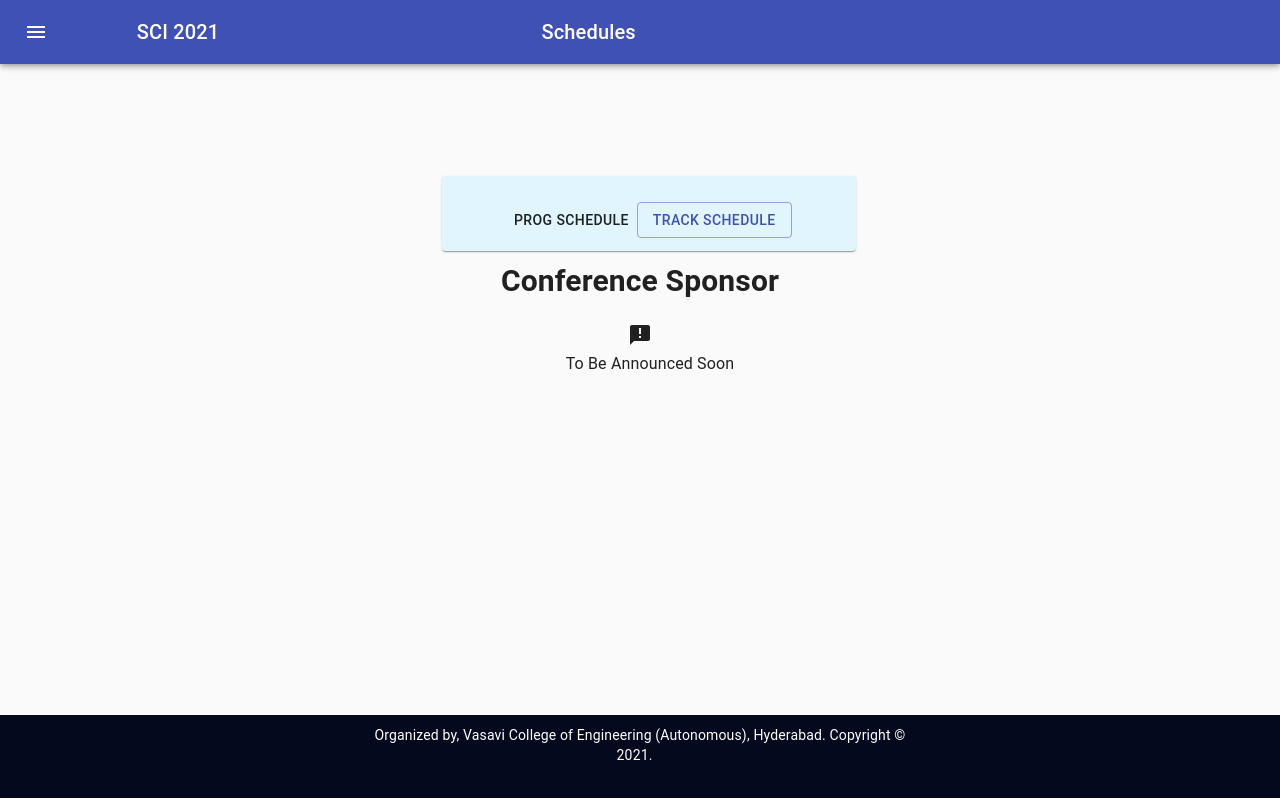
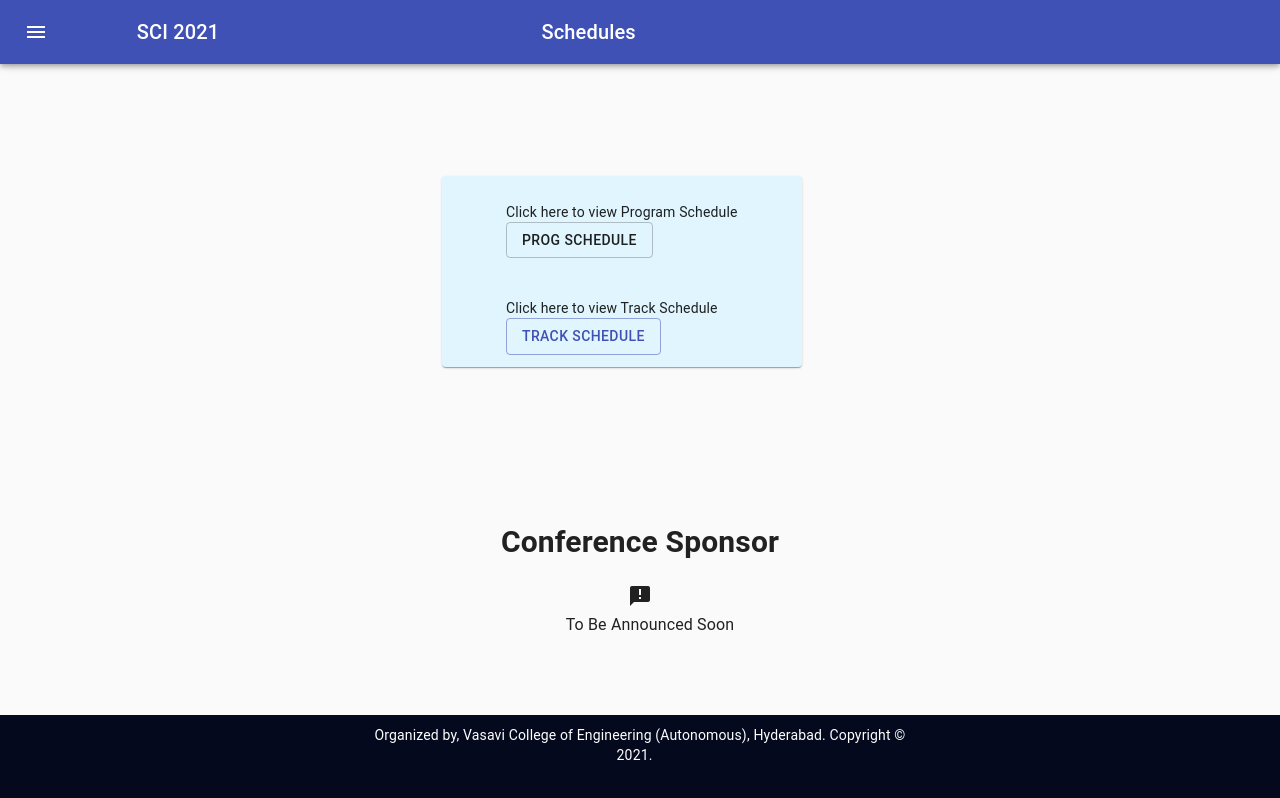
Before and after one commit to KovuriPrashastha/sci-21, a React (Create React App) app: page /schedules in a window 1280 px wide. Built offline with nearby package versions, Linux system fonts and the light colour scheme.

Commit message:
Schedule changes

```diff
--- a/src/components/home/css/home.css
+++ b/src/components/home/css/home.css
@@ -83,6 +83,6 @@
 }
 @media (max-width: 700px) {
   .firstComponent{
-    margin-top: -15%;
+    margin-top: 0%;
   }
 }
--- a/src/components/schedules/index.js
+++ b/src/components/schedules/index.js
@@ -28,21 +28,42 @@ class Schedules extends Component {
             }}
           >
 
-          <Button>
+          <Typography variant='p' gutterBottom align='left'>
+              Click here to view Program Schedule
+            </Typography>
+            <br />
+            <div className='schedule'>
+              <Button
+                target='_blank'
+                variant='outlined'
+                href='https://vce.ac.in/icsci/docs/schedule.pdf'
+                style={{ marginRight: '10%' }}
+              >
                 PROG SCHEDULE
               </Button>
+            </div>
+            <br />
+            <br />
+            <Typography variant='p' gutterBottom align='left'>
+              Click here to view Track Schedule
+            </Typography>
+            <br />
+            <div className='schedule'>
               <Button
+                target='_blank'
                 variant='outlined'
                 href='https://vce.ac.in/icsci/docs/tracks.pdf'
                 color='primary'
               >
                 TRACK SCHEDULE
               </Button>
+              </div>
           </Card>
           </Container>
           <div style={{ paddingTop: '10%' }}>
-            <Sponsors />
+
             <div className="bottomDiv">
+            <Sponsors/>
             <CopyRight />
             </div>
           </div>
```
Also changed, not shown: 1 other file (tests, documents, lock files or other folders). Lines whose indentation alone changed are shown as unchanged.
